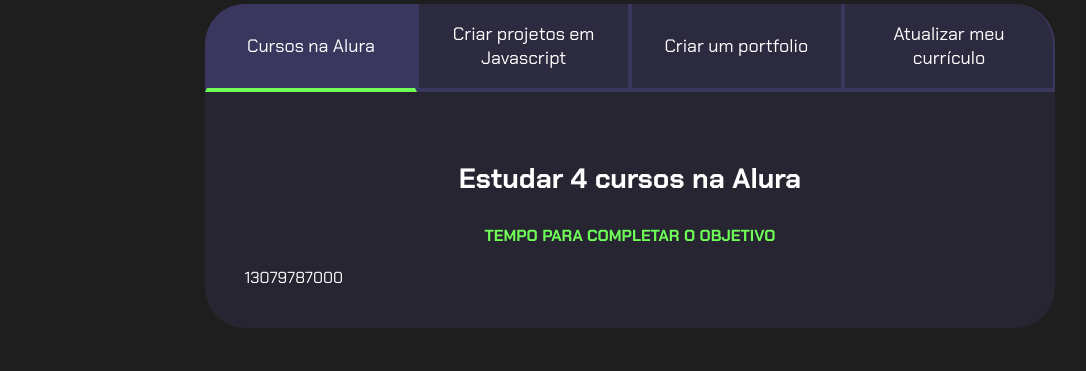
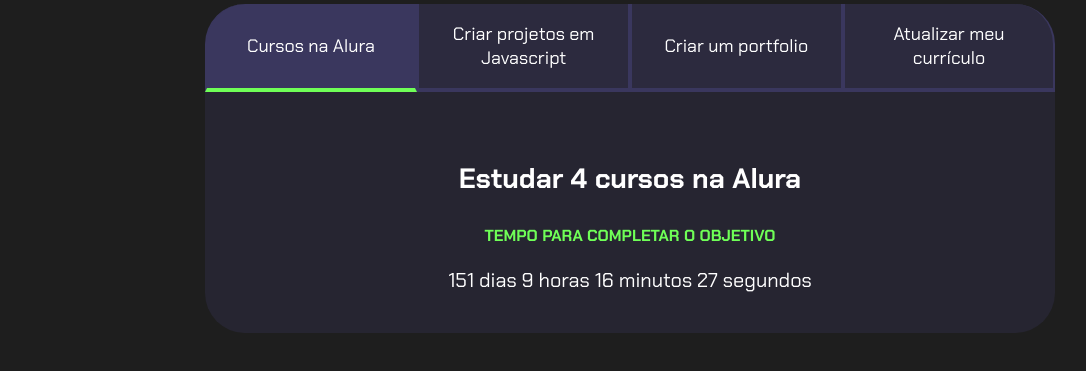
Before and after one commit to carolineeeesouzaaaa/Projeto-de-Vida, a plain HTML site: page index.html in a window 1280 px wide. Shown: the part 99-470 px from the top of the page, without its empty margins (10-1096 px from the left). Drawn offline with Linux system fonts and the light colour scheme.

Commit message:
Add files via upload

```diff
--- a/main.js
+++ b/main.js
@@ -16,6 +16,21 @@
 
 const contadores = document.querySelectorAll(".contador");
 const tempoObjetivo1 = new Date("2025-10-05T00:00:00");
-let tempoAtual = new Date();
 
-contadores[0].textContent = tempoObjetivo1 - tempoAtual;
+contadores[0].textContent = calculaTempo(tempoObjetivo1);
+
+function calculaTempo(tempoObjetivo){
+    let tempoAtual = new Date();
+    let tempoFinal = tempoObjetivo - tempoAtual;
+    let segundos = Math.floor(tempoFinal/1000);
+    let minutos = Math.floor(segundos/60);
+    let horas = Math.floor(minutos/60);
+    let dias = Math.floor(horas/24);
+
+    segundos %= 60;
+    minutos %= 60;
+    horas %= 24;
+
+    return dias + " dias " + horas + " horas " + minutos + " minutos " +
+    segundos + " segundos ";
+}
--- a/style.css
+++ b/style.css
@@ -101,3 +101,8 @@
     color: var(--verde);
     text-transform: uppercase;
 }
+
+.contador {
+    font-size: 20px;
+    text-align: center;
+}
```
